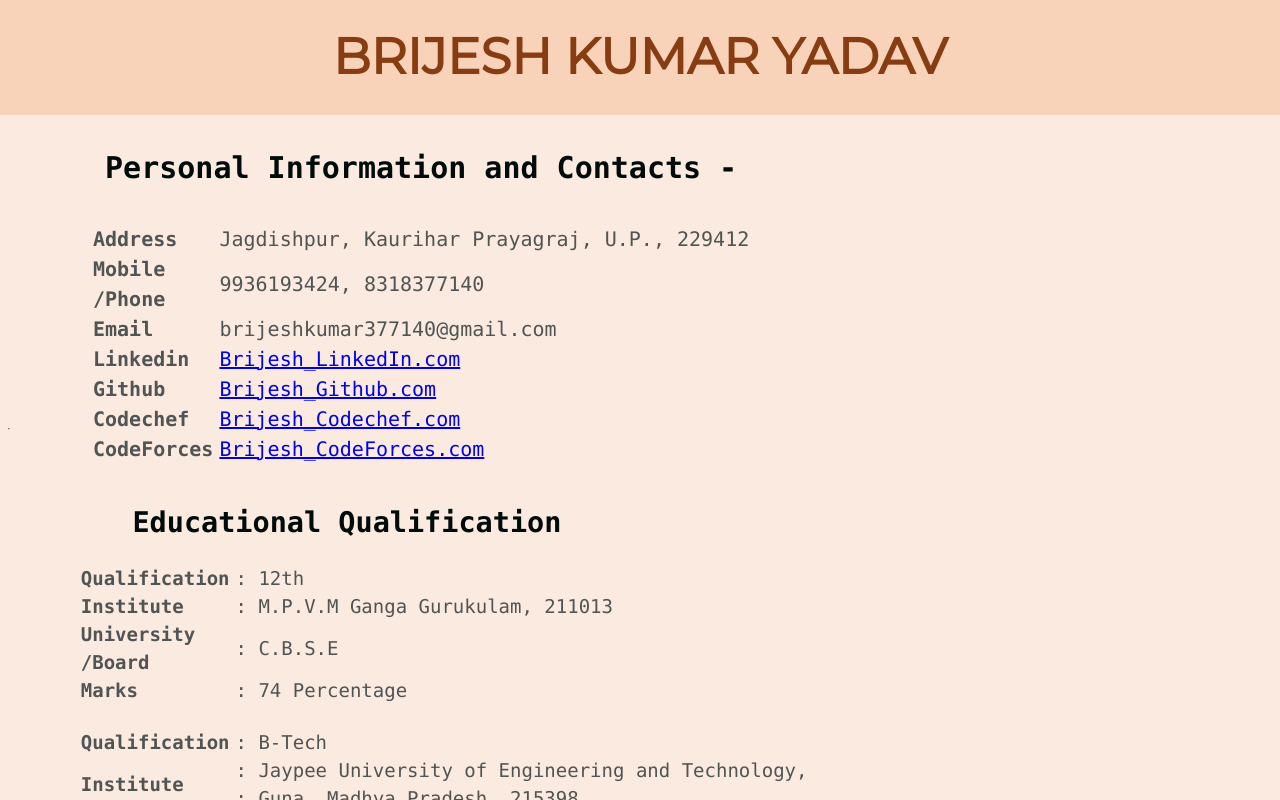
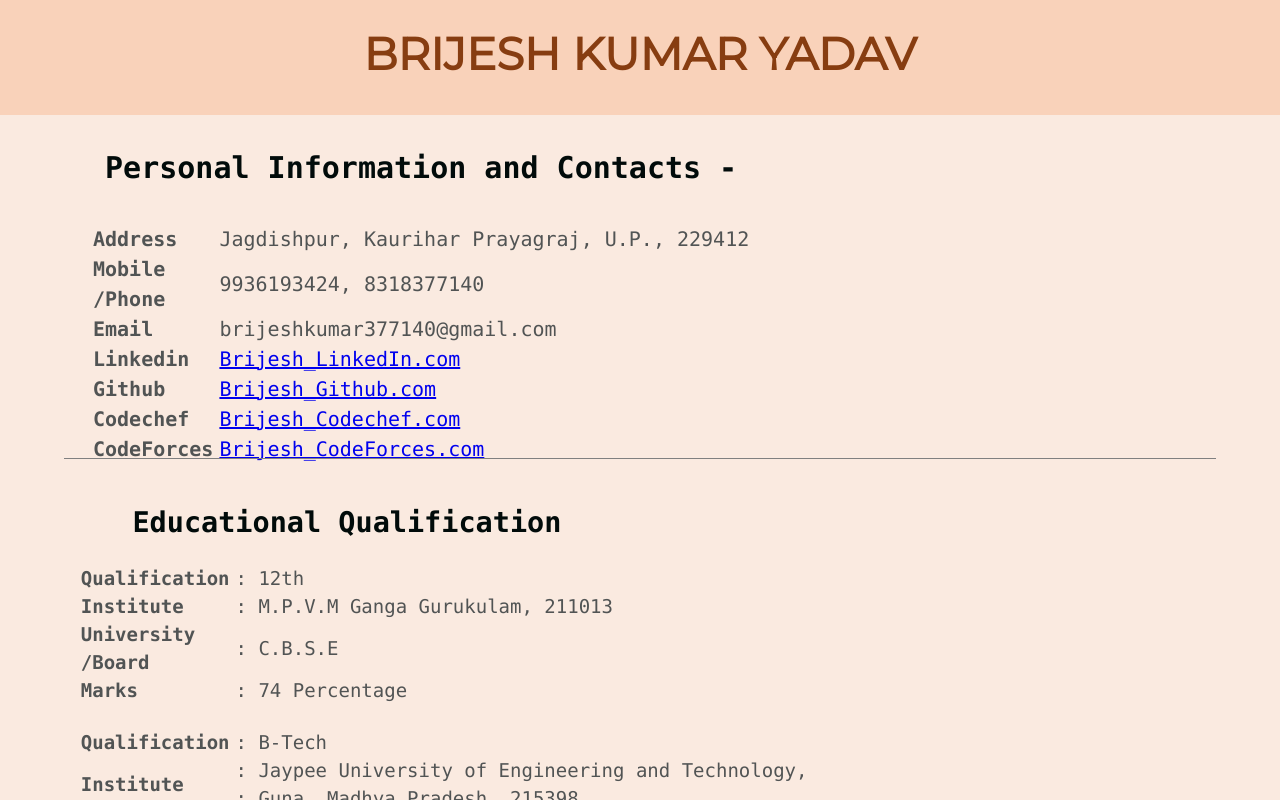
Before and after one commit to BRIJESH6063/BRIJESH6063.github.io, a plain HTML site: page index.html in a window 1280 px wide. Drawn offline with Linux system fonts and the light colour scheme.

Commit message:
hr tag modified

```diff
--- a/css/resume.css
+++ b/css/resume.css
@@ -86,7 +86,7 @@
       padding: 1% 6% ;
       /* padding: 2% 25% 2% ; */
       position: absolute ;
-      top:1080px;
+      top:1090px;
       right:0px;
       bottom:0px;
       left:0px;
@@ -101,23 +101,60 @@
       padding: 1% 5% ;
       /* padding: 2% 25% 2% ; */
       position: absolute ;
-      top:1380px;
+      top:1400px;
       right:0px;
       bottom:0px;
       left:0px;
 }
 
 .gnd1 {
-      border-top: 1px solid #5C5655;
+      /* border-top: 1px solid #5C5655; */
+      width: 90% ;
       position: absolute ;
-      top:420px;
+      top:450px;
+      right:0px;
+      bottom:0px;
+      left:0px;
+      height:1px;border-width:0;color:gray;background-color:gray;
+}
+
+.gnd2 {
+      /* border-top: 1px solid #5C5655; */
+      width: 90% ;
+      position: absolute ;
+      top:895px;
+      right:0px;
+      bottom:0px;
+      left:0px;
+      height:1px;border-width:0;color:gray;background-color:gray;
+}
+
+.gnd3 {
+      /* border-top: 1px solid #5C5655; */
+      width: 90% ;
+      position: absolute ;
+      top:1115px;
+      right:0px;
+      bottom:0px;
+      left:0px;
+      height:1px;border-width:0;color:gray;background-color:gray;
+}
+
+.gnd4 {
+      /* border-top: 1px solid #5C5655; */
+      width: 90% ;
+      position: absolute ;
+      top:1430px;
+      right:0px;
+      bottom:0px;
+      left:0px;
+      height:1px;border-width:0;color:gray;background-color:gray;
 }
 
 h2 {
       font-family: "Lucida Console", "Courier New", monospace;
       color : #010B0A ;
 }
-
 th, td{
       text-align : left ;
       padding: 2px;
@@ -126,7 +163,7 @@ th, td{
 
 .name {
       color : #873D11 ;
-      font-size: 50px ;
+      font-size: 45px ;
       font-style: Bold ;
 }
 
```
